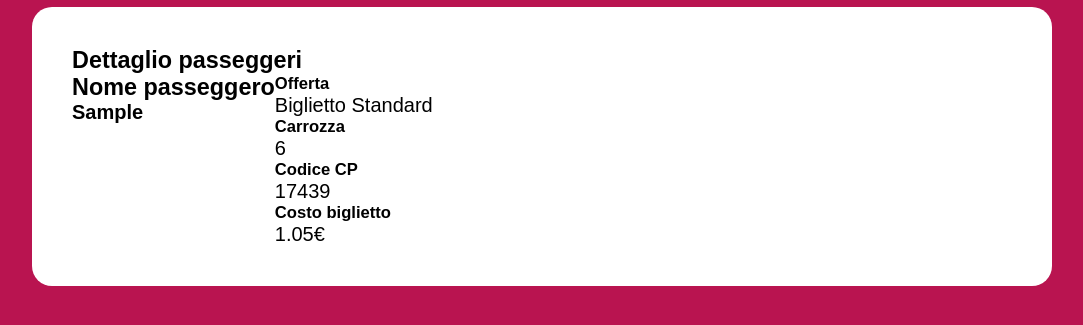
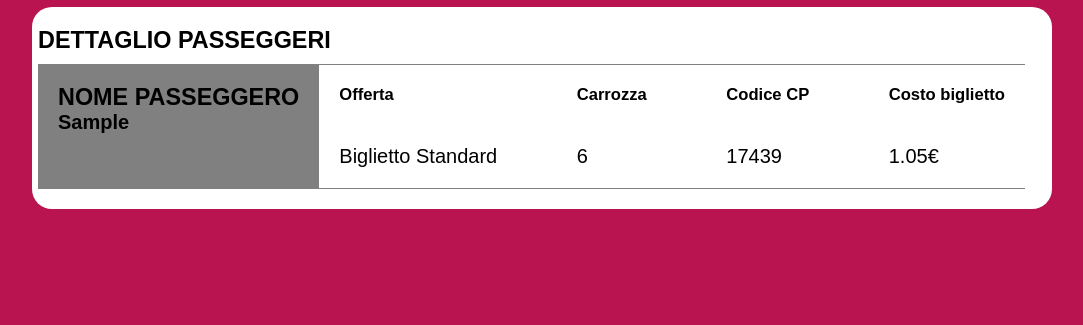
Before and after one commit to agnesvarga1/js-biglietto-treno-form, a plain HTML site: page index.html in a window 1280 px wide. Both pictures are taken after typing "Sample", "5" into the empty fields and a click on the button "Genera". Shown: the part 357-682 px from the top of the page, without its empty margins (98-1181 px from the left). Drawn offline with Linux system fonts and the light colour scheme.

Commit message:
display biglietto styled

```diff
--- a/main.js
+++ b/main.js
@@ -28,6 +28,7 @@ form.addEventListener("submit", function (e) {
   console.log(namePassenger);
   generaBiglettoPrezzo(kmViaggio, etaPassenger);
   console.log(prezzoBiglietto);
+  nameDisplay.style.textTransform = "capitalize";
   nameDisplay.innerHTML = namePassenger;
   randomCarr = generaRandomNumber(1, 15);
   randomcodeCP = generaRandomNumber(0, 99999);
--- a/style.css
+++ b/style.css
@@ -17,7 +17,8 @@ html {
   width: 85%;
   margin: 0 auto;
 }
-h2 {
+h2,
+h3 {
   text-transform: uppercase;
 }
 .form,
@@ -68,7 +69,26 @@ select {
 .biglietto {
   color: black;
   text-align: left;
+  padding: 1rem 0.3rem;
 }
 .biglietto-dettagli {
+  margin-top: 0.5rem;
   display: flex;
 }
+
+.nomeDisp {
+  background-color: gray;
+  padding: 1rem;
+}
+
+.altro {
+  display: flex;
+  justify-content: space-between;
+  width: 70%;
+  padding: 1rem;
+  border-block: 1px solid gray;
+}
+
+h5 {
+  margin-bottom: 2rem;
+}
```
